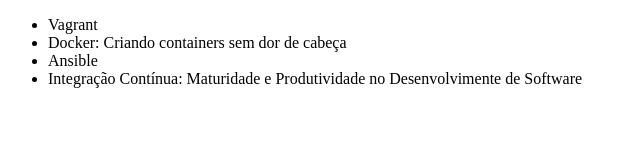
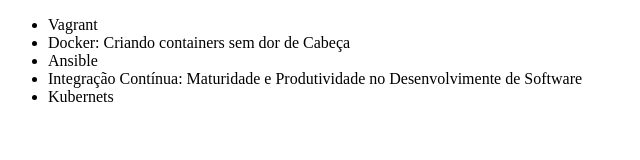
Before and after one commit to ysciuto/alura-git, a plain HTML site: page index.html in a window 1280 px wide. Shown: the full height of the page, 0-640 px from the left. Drawn offline with Linux system fonts and the light colour scheme.

Commit message:
Corrigindo título do curso de Docker

```diff
--- a/index.html
+++ b/index.html
@@ -7,9 +7,10 @@
 <body>
     <ul>
         <li>Vagrant</li>
-        <li>Docker: Criando containers sem dor de cabeça</li>
+        <li>Docker: Criando containers sem dor de Cabeça</li>
         <li>Ansible</li>
         <li>Integração Contínua: Maturidade e Produtividade no Desenvolvimente de Software</li>
+		<li>Kubernets</li>
     </ul>
 </body>
 </html>
```
